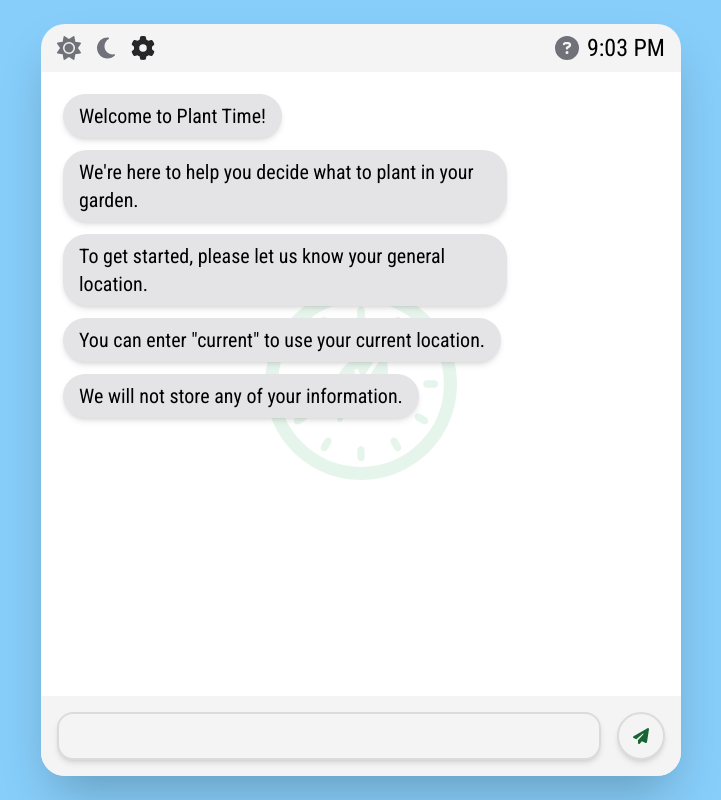
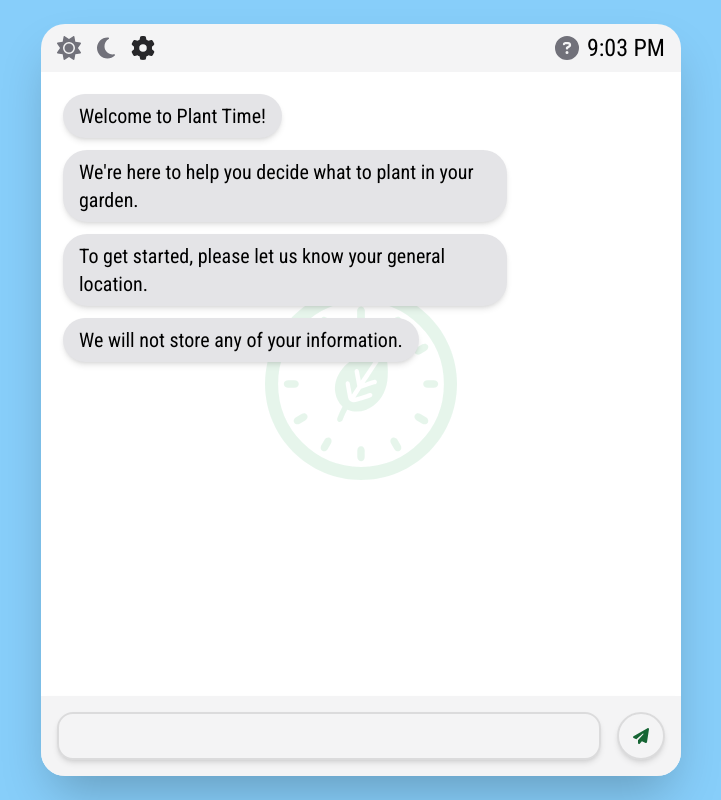
Before and after one commit to jkr-team/plant-time-web, a Next.js app: page / in a window 1280 px wide. Shown: the whole page, without its empty margins (279-1000 px from the left). Built offline with nearby package versions, Linux system fonts and the light colour scheme.

Commit message:
remove geolocation cmd

```diff
--- a/src/pages/index.tsx
+++ b/src/pages/index.tsx
@@ -28,7 +28,6 @@ export default function Home() {
         'Welcome to Plant Time!',
         "We're here to help you decide what to plant in your garden.",
         'To get started, please let us know your general location.',
-        'You can enter "current" to use your current location.',
         'We will not store any of your information.',
       ],
       onSubmit: async (value) => {
@@ -39,7 +38,7 @@ export default function Home() {
         try {
           const input = value.toLowerCase().trim();
           /*await geocode(value)*/
-          const latlng = input == 'current' ? await getLocation() : { lat: 43.65107, lng: -79.347015 };
+          const latlng = { lat: 43.65107, lng: -79.347015 };
           const city = getClosestCity(latlng);
 
           setPreferences({ ...preferences, city });
```
Also changed, not shown: 1 other file (tests, documents, lock files or other folders).
